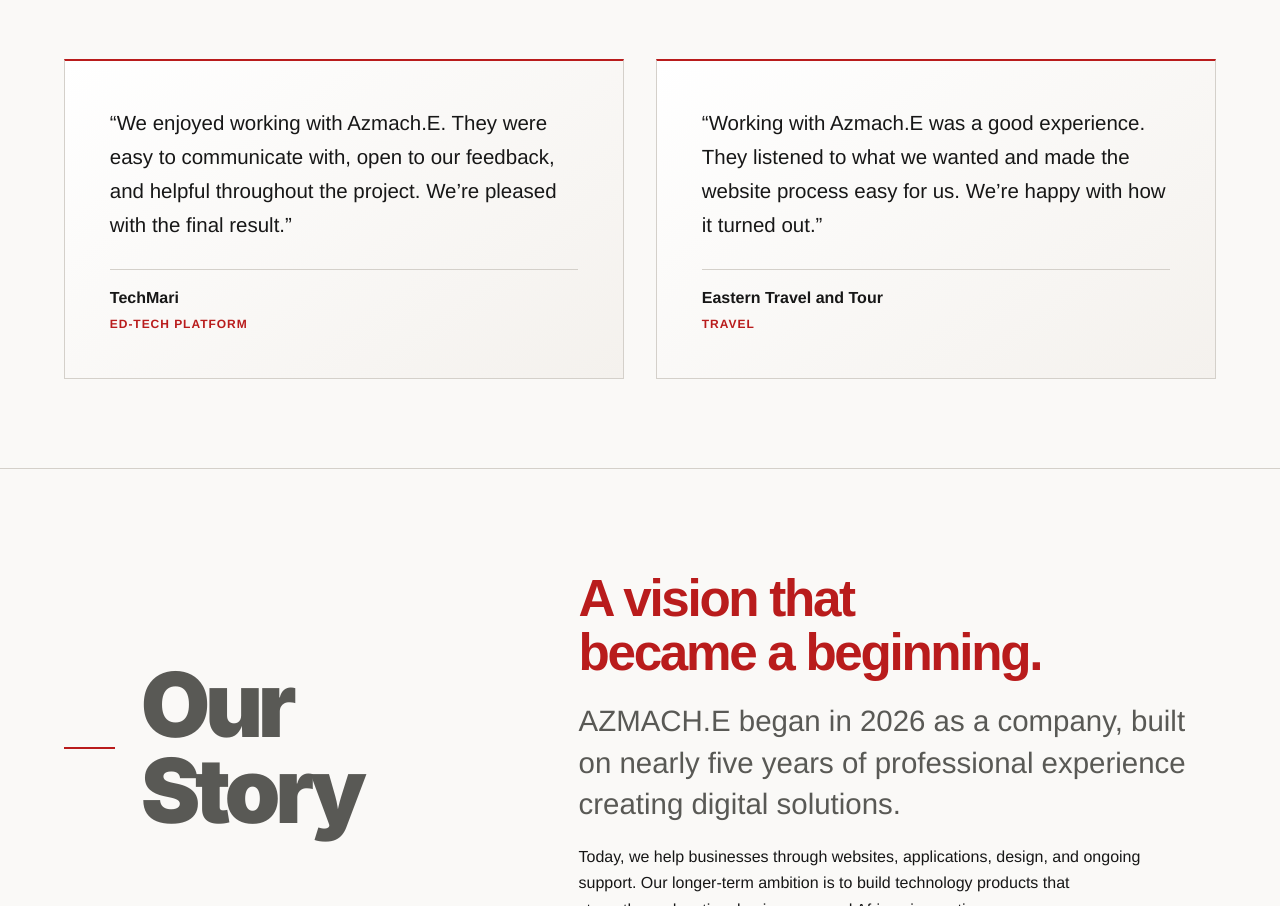
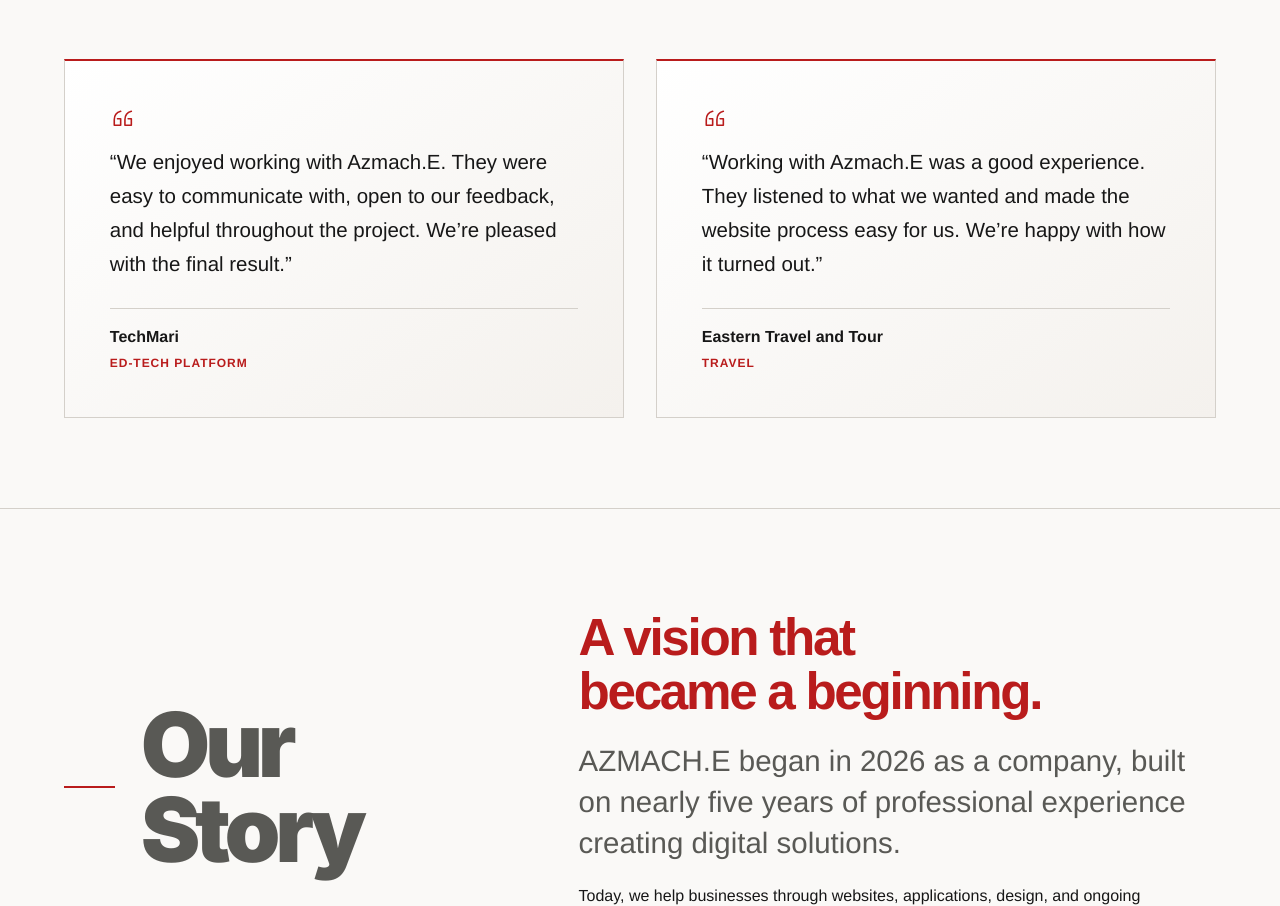
Before and after one commit to mkcoder1218/azmach, a Next.js app in the folder apps/web/: page / in a window 1280 px wide. Shown: the part 3517-4423 px from the top of the page. Built offline with nearby package versions, Linux system fonts and the light colour scheme.

Commit message:
style(web): add quote icons to testimonials

```diff
--- a/apps/web/src/app/page.module.css
+++ b/apps/web/src/app/page.module.css
@@ -442,6 +442,14 @@
   line-height: 1.65;
 }
 
+.testimonialIcon {
+  display: block;
+  width: clamp(1.5rem, 2vw, 2rem);
+  height: auto;
+  margin-bottom: .85rem;
+  color: var(--accent);
+}
+
 .testimonial figcaption {
   display: grid;
   gap: .3rem;
--- a/apps/web/src/app/page.tsx
+++ b/apps/web/src/app/page.tsx
@@ -273,7 +273,12 @@ export default function HomePage() {
           <div className={styles.testimonialGrid}>
             {testimonials.map(({ name, industry, quote }, index) => (
               <figure key={name} className={styles.testimonial} data-reveal="" data-card={index}>
-                <blockquote><p>“{quote}”</p></blockquote>
+                <blockquote>
+                  <svg className={styles.testimonialIcon} viewBox="0 0 24 24" fill="none" stroke="currentColor" strokeWidth="1.5" strokeLinecap="round" strokeLinejoin="round" aria-hidden="true">
+                    <path d="M10 5c-4 1-6 4-6 8v5h6v-6H7m13-7c-4 1-6 4-6 8v5h6v-6h-3" />
+                  </svg>
+                  <p>“{quote}”</p>
+                </blockquote>
                 <figcaption>
                   <strong>{name}</strong>
                   <span>{industry}</span>
```
